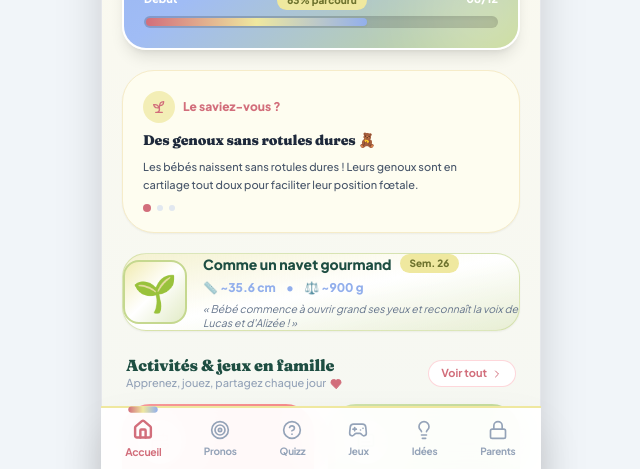
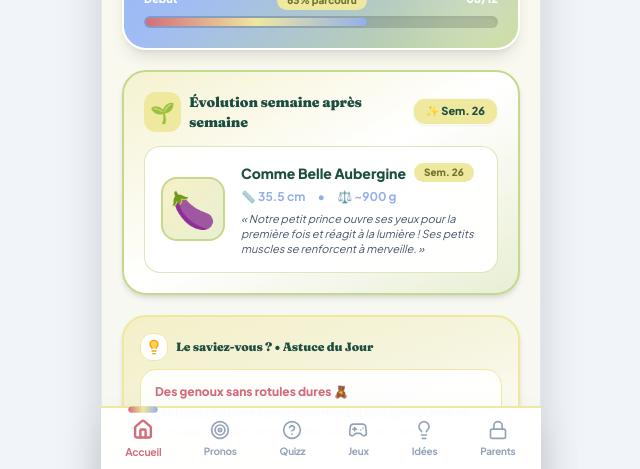
Before and after one commit to celiamen92240/bebe-alizee-lucas, a React (Vite) app in the folder frontend/: page / in a window 1280 px wide. Shown: the part 329-798 px from the top of the page, without its empty margins (319-959 px from the left). Built offline with nearby package versions, Linux system fonts and the light colour scheme; no server answers; the HTML template or start-up script is replaced by a standard one; a web font is replaced by a local one.

Commit message:
Restauration: version precedente de l evolution du fruit et du saviez-vous

```diff
--- a/frontend/src/views/HomeView.jsx
+++ b/frontend/src/views/HomeView.jsx
@@ -171,48 +171,67 @@ export default function HomeView({ setTab, isBorn, actualBirth }) {
         )}
       </div>
 
-      {/* 2. LE SAVIEZ-VOUS DU JOUR (SANS LA PHOTO DES PARENTS) */}
-      <div className="bg-[#FEFDF0] border border-[#F6ECC9] rounded-[32px] p-5 shadow-sm relative overflow-hidden space-y-2">
-        <div className="flex items-center gap-2">
-          <div className="w-8 h-8 rounded-2xl bg-[#EFE89F]/70 text-[#5D372A] flex items-center justify-center shadow-2xs">
-            <Sprout className="w-4 h-4 text-[#D26E7B]" />
+      {/* 2. ÉVOLUTION DU BÉBÉ (DESIGN COMPACT, ÉPURÉ & PEP'S) */}
+      <div className="bg-gradient-to-br from-[#EFE89F]/40 via-white to-[#C5D88F]/30 rounded-3xl p-5 shadow-md border-2 border-[#C5D88F] space-y-3.5 relative overflow-hidden">
+        {/* Header Title Row */}
+        <div className="flex items-center justify-between gap-2">
+          <div className="flex items-center gap-2">
+            <span className="text-xl p-1.5 bg-[#EFE89F] rounded-xl shadow-2xs">🌱</span>
+            <h3 className="font-serif text-sm font-black text-[#1E4E42]">
+              Évolution semaine après semaine
+            </h3>
           </div>
-          <span className="text-xs font-black text-[#D26E7B]">Le saviez-vous ?</span>
+          <span className="text-[11px] font-black text-[#1E4E42] bg-[#EFE89F] border border-white/80 rounded-xl px-3 py-1 flex items-center gap-1 shadow-sm whitespace-nowrap flex-shrink-0">
+            <span>✨ Sem. {currentWeek}</span>
+          </span>
         </div>
-        <h4 className="font-serif text-sm font-black text-slate-800 leading-snug">
-          {dailyFact?.title || "Les genoux sans rotules dures"}
-        </h4>
-        <p className="text-[11px] text-slate-600 leading-relaxed font-medium">
-          {dailyFact?.content || "Les bébés naissent sans rotules dures ! Leurs genoux sont en cartilage tout doux pour faciliter leur position fœtale."}
-        </p>
-        <div className="flex items-center gap-1.5 pt-0.5">
-          <span className="w-2 h-2 rounded-full bg-[#D26E7B]"></span>
-          <span className="w-1.5 h-1.5 rounded-full bg-slate-200"></span>
-          <span className="w-1.5 h-1.5 rounded-full bg-slate-200"></span>
+
+        {/* Fruit Detail Content */}
+        <div className="bg-white/95 backdrop-blur-md rounded-2xl p-4 border border-[#C5D88F]/60 flex items-center gap-4 shadow-xs">
+          <div className="w-16 h-16 rounded-2xl bg-gradient-to-br from-[#EFE89F]/60 to-[#C5D88F]/40 shadow-xs border-2 border-[#C5D88F] flex items-center justify-center text-4xl flex-shrink-0 animate-bounce-subtle">
+            {fruitInfo.emoji}
+          </div>
+
+          <div className="space-y-1.5 min-w-0 flex-1">
+            <div className="flex items-center gap-2 flex-wrap">
+              <span className="font-extrabold text-sm text-[#1E4E42]">
+                Comme {fruitInfo.fruit}
+              </span>
+              <span className="text-[10px] bg-[#EFE89F] text-[#6E732E] px-2.5 py-0.5 rounded-full font-extrabold whitespace-nowrap flex-shrink-0">
+                Sem. {currentWeek}
+              </span>
+            </div>
+
+            <div className="flex items-center gap-3 text-xs text-[#92AFEC] font-bold whitespace-nowrap">
+              <span>📏 {fruitInfo.sizeCm} cm</span>
+              <span>•</span>
+              <span>⚖️ ~{fruitInfo.weightG} g</span>
+            </div>
+
+            <p className="text-[11px] text-slate-600 italic leading-snug">
+              « {fruitInfo.desc} »
+            </p>
+          </div>
         </div>
       </div>
 
-      {/* 2.5 ÉVOLUTION DU BÉBÉ (NAVET GOURMAND PLUS GRAND & PLUS DESIGN) */}
-      <div className="bg-gradient-to-br from-[#EFE89F]/40 via-white to-[#C5D88F]/30 rounded-3xl p-4.5 shadow-sm border border-[#C5D88F]/60 flex items-center gap-4">
-        <div className="w-16 h-16 rounded-2xl bg-gradient-to-br from-[#EFE89F]/70 via-white to-[#C5D88F]/50 shadow-xs border-2 border-[#C5D88F] flex items-center justify-center text-4xl flex-shrink-0 animate-bounce-subtle">
-          🌱
+      {/* 2.5 LE SAVIEZ-VOUS DU JOUR (ROTATION QUOTIDIENNE) */}
+      <div className="bg-gradient-to-br from-[#EFE89F]/50 via-[#EFE89F]/25 to-white rounded-3xl p-4 shadow-md border-2 border-[#EFE89F] space-y-2 relative overflow-hidden">
+        <div className="flex items-center gap-2">
+          <div className="w-7 h-7 rounded-xl bg-white text-amber-500 flex items-center justify-center shadow-2xs border border-[#EFE89F]">
+            <Lightbulb className="w-4 h-4 text-amber-500 fill-amber-300" />
+          </div>
+          <h3 className="font-serif text-xs font-black text-[#1E4E42]">
+            Le saviez-vous ? • Astuce du Jour
+          </h3>
         </div>
-        <div className="space-y-1.5 min-w-0 flex-1">
-          <div className="flex items-center gap-2 flex-wrap">
-            <span className="font-extrabold text-sm text-[#1E4E42]">
-              Comme un navet gourmand
-            </span>
-            <span className="text-[10px] bg-[#EFE89F] text-[#6E732E] px-2.5 py-0.5 rounded-full font-black">
-              Sem. {currentWeek}
-            </span>
-          </div>
-          <div className="flex items-center gap-2.5 text-xs text-[#92AFEC] font-black">
-            <span>📏 ~35.6 cm</span>
-            <span>•</span>
-            <span>⚖️ ~900 g</span>
-          </div>
-          <p className="text-[10.5px] text-slate-500 italic leading-snug">
-            « Bébé commence à ouvrir grand ses yeux et reconnaît la voix de Lucas et d'Alizée ! »
+
+        <div className="bg-white/95 rounded-2xl p-3.5 border border-[#EFE89F] space-y-1 shadow-2xs">
+          <p className="text-xs font-black text-[#D26E7B]">
+            {dailyFact?.title || "Le développement sensoriel ✨"}
+          </p>
+          <p className="text-[11px] text-slate-700 leading-relaxed font-medium">
+            {dailyFact?.content || "À ce stade, bébé réagit déjà aux voix de ses parents et aux caresses sur le ventre !"}
           </p>
         </div>
       </div>
```
Also changed, not shown: 5 other files (tests, documents, lock files or other folders).
